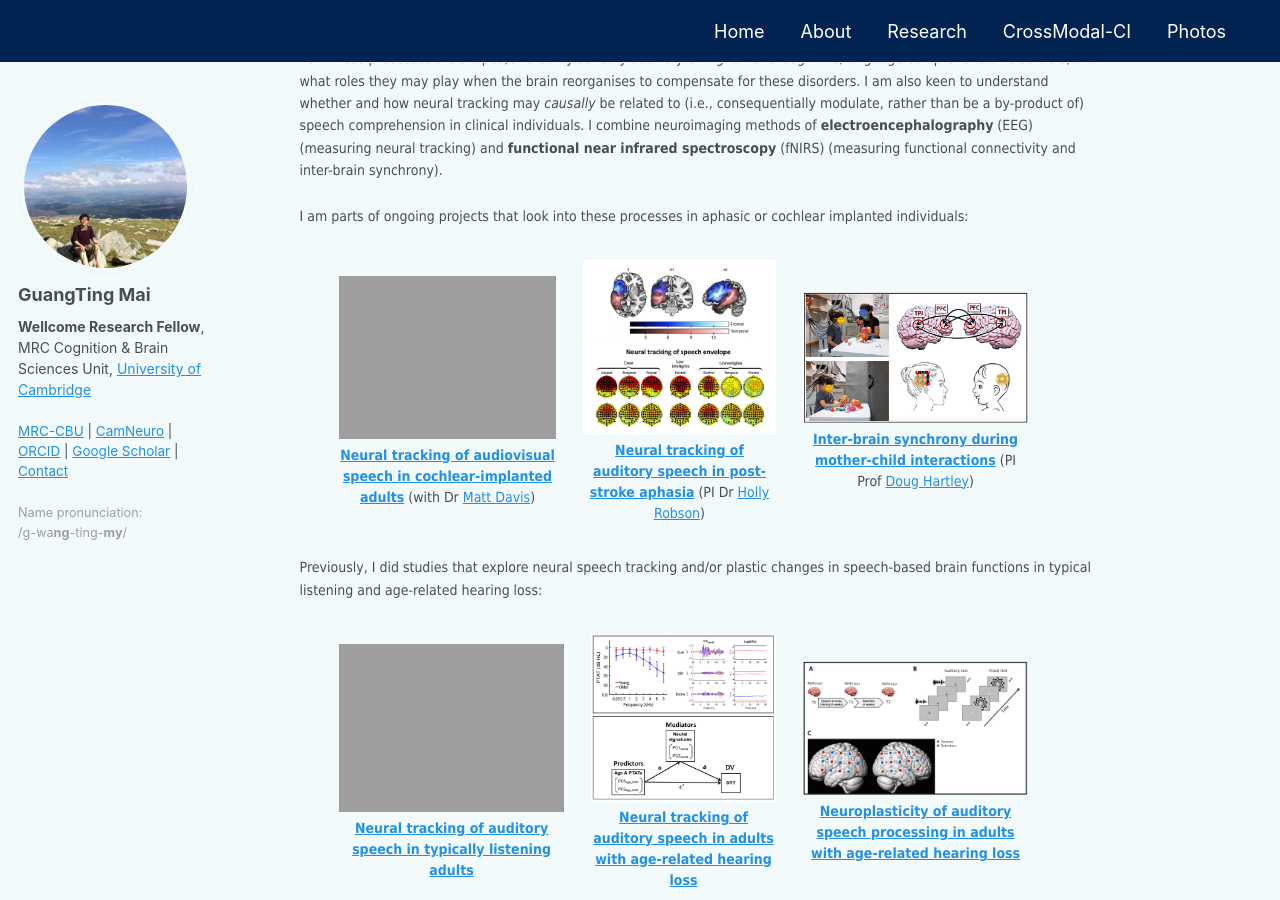
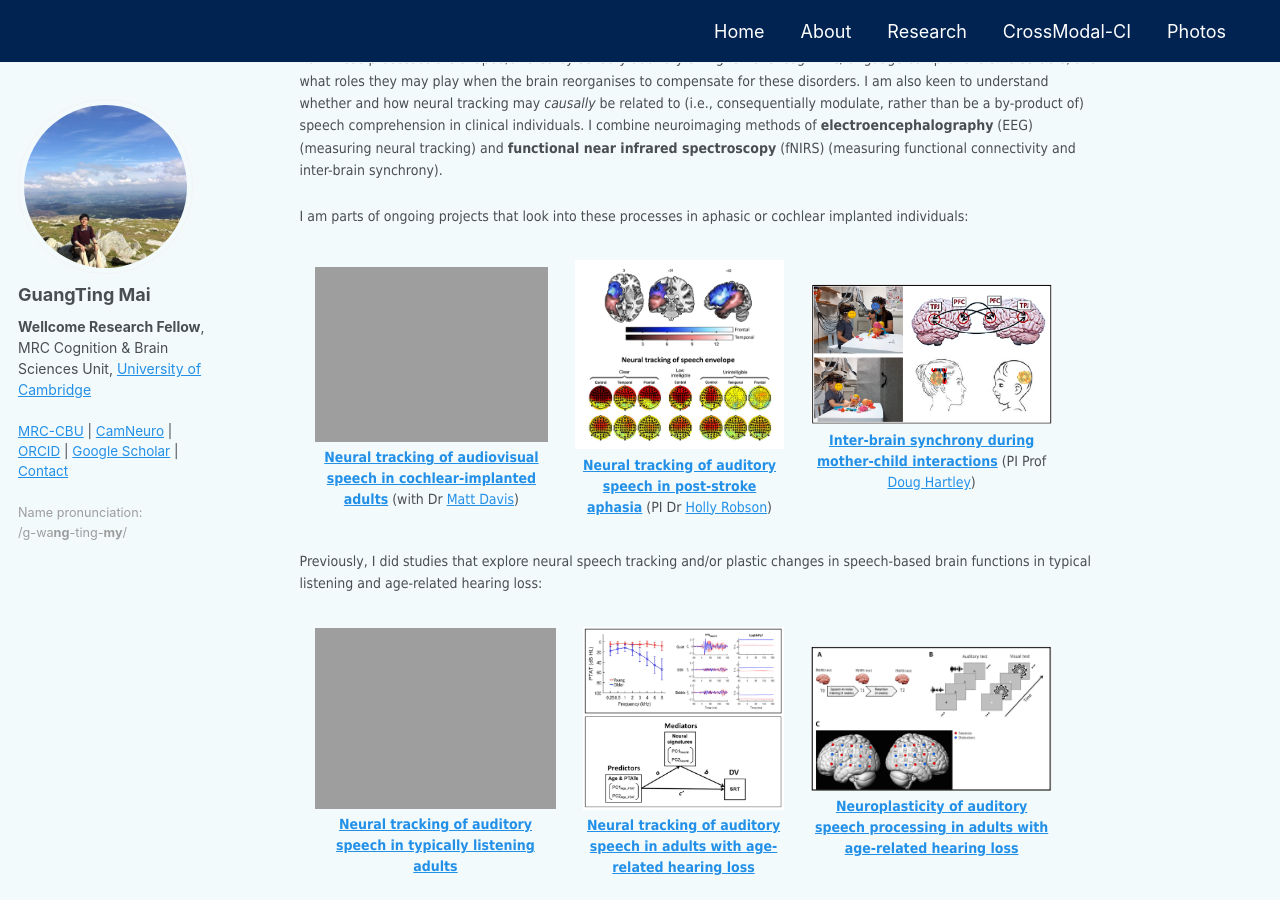
Before and after one commit to guangtingmai/guangtingmai.github.io, a Jekyll site: the page built from _pages/research-content.html, in a window 1280 px wide and 900 px high, scrolled down 382 px. Built offline with Jekyll 4.4.1, drawn with Linux system fonts in a browser that asks for light colours.

Commit message:
Update research-content.html

```diff
--- a/_pages/research-content.html
+++ b/_pages/research-content.html
@@ -20,19 +20,19 @@
 <p><span style="font-size: 10.5pt;font-family: Tahoma;line-height: 1.6;display: block">I am parts of ongoing projects that look into these processes in aphasic or cochlear implanted individuals:</span>
 
 <div class="flex-row">
-  <div style="width: 27%; text-align: center;"><a href="https://guangtingmai.github.io/crossmodal-ci/">
+  <div style="width: 29%; text-align: center;"><a href="https://guangtingmai.github.io/crossmodal-ci/">
     <img src="https://guangtingmai.github.io/images/cross-modal-ci-icons.png" style="width:100%; display:block;">
     <p style="width:100%; margin:0.4em 0 0; font-size:10.5pt; font-family:Tahoma;text-align:center;">
       <strong>Neural tracking of audiovisual speech in cochlear-implanted adults</strong></a> (with Dr <a href="https://www.mrc-cbu.cam.ac.uk/people/matt.davis/">Matt Davis</a>)
     </p>
   </div>
-  <div style="width: 24%; text-align: center;"><a href="https://osf.io/preprints/psyarxiv/uqvtk_v1">
+  <div style="width: 26%; text-align: center;"><a href="https://osf.io/preprints/psyarxiv/uqvtk_v1">
     <img src="https://guangtingmai.github.io/images/neural-tracking-aphasia-icons.png" style="width:100%; display:block;">
     <p style="width:100%; margin:0.4em 0 0; font-size:10.5pt; font-family:Tahoma;text-align:center;">
       <strong>Neural tracking of auditory speech in post-stroke aphasia</strong></a> (PI Dr <a href="https://profiles.ucl.ac.uk/82001-holly-robson">Holly Robson</a>)
     </p>
   </div>
-  <div style="width: 28%; text-align: center;"><a href="https://guangtingmai.github.io/interbrain-sync/">
+  <div style="width: 30%; text-align: center;"><a href="https://guangtingmai.github.io/interbrain-sync/">
     <img src="https://guangtingmai.github.io/images/child-mother-brain-synchrony-icons.png" style="width:100%; display:block;">
     <p style="width:100%; margin:0.4em 0 0; font-size:10.5pt; font-family:Tahoma;text-align:center;">
       <strong>Inter-brain synchrony during mother-child interactions</strong></a> (PI Prof <a href="https://www.nottingham.ac.uk/Medicine/people/douglas.hartley">Doug Hartley</a>)
@@ -46,19 +46,19 @@
   plastic changes in speech-based brain functions in typical listening and age-related hearing loss:</span>
 
 <div class="flex-row">
-  <div style="width: 28%; text-align: center;"><a href="https://guangtingmai.github.io/neuraltrack-typical/">
+  <div style="width: 30%; text-align: center;"><a href="https://guangtingmai.github.io/neuraltrack-typical/">
     <img src="https://guangtingmai.github.io/images/neural-tracking-typical-icons.png" style="width:100%; display:block;">
     <p style="width:100%; margin:0.4em 0 0; font-size:10.5pt; font-family:Tahoma;text-align:center;">
       <strong>Neural tracking of auditory speech in typically listening adults</strong></a>
     </p>
   </div>
-  <div style="width: 23%; text-align: center;"><a href="https://guangtingmai.github.io/neuraltrack-hearingloss/">
+  <div style="width: 25%; text-align: center;"><a href="https://guangtingmai.github.io/neuraltrack-hearingloss/">
     <img src="https://guangtingmai.github.io/images/neural-tracking-hearing-loss-icons.png" style="width:100%; display:block;">
     <p style="width:100%; margin:0.4em 0 0; font-size:10.5pt; font-family:Tahoma;text-align:center;">
       <strong>Neural tracking of auditory speech in adults with age-related hearing loss</strong></a>
     </p>
   </div>
-  <div style="width: 28%; text-align: center;"><a href="https://guangtingmai.github.io/neuraltrack-hearingloss/">
+  <div style="width: 30%; text-align: center;"><a href="https://guangtingmai.github.io/neuraltrack-hearingloss/">
     <img src="https://guangtingmai.github.io/images/neuroplasticity-hearing-loss-icons.png" style="width:100%; display:block;">
     <p style="width:100%; margin:0.4em 0 0; font-size:10.5pt; font-family:Tahoma;text-align:center;">
       <strong>Neuroplasticity of auditory speech processing in adults with age-related hearing loss</strong></a>
```
